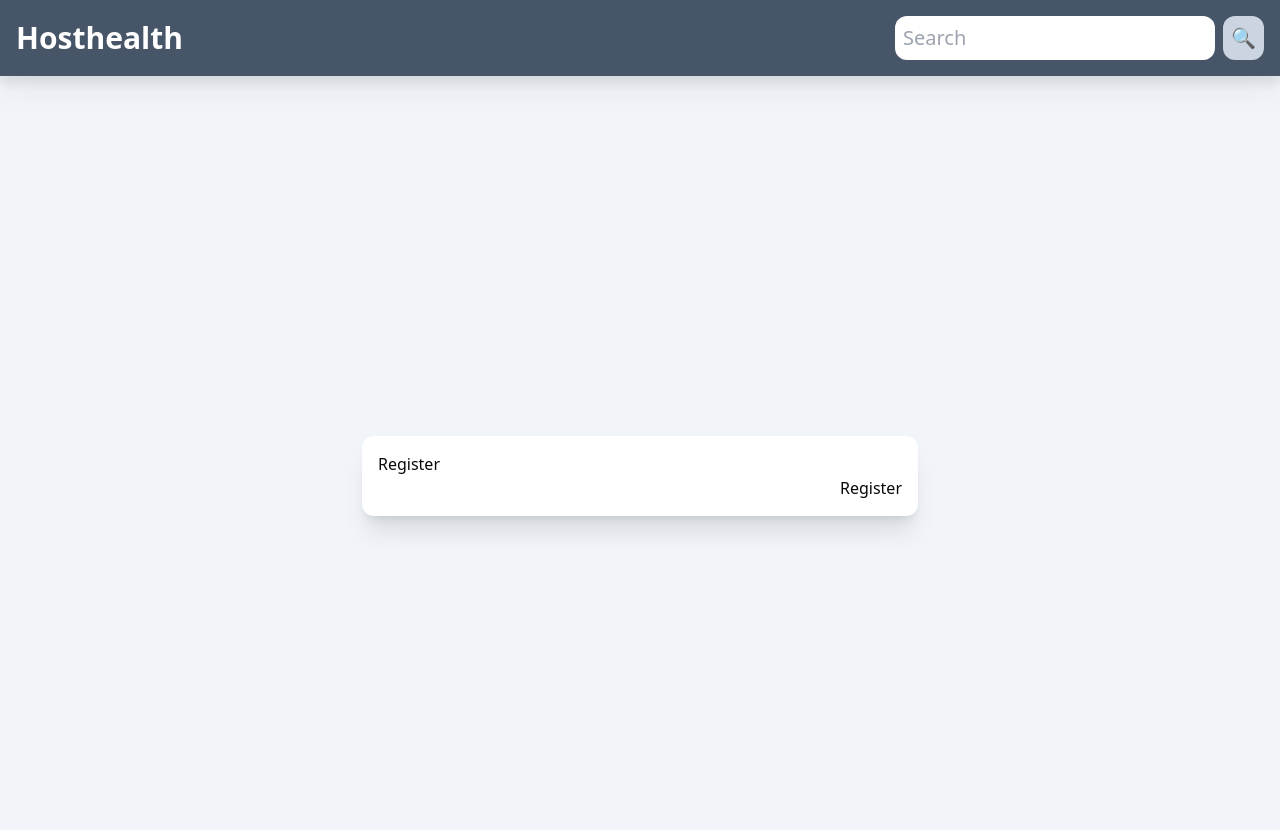
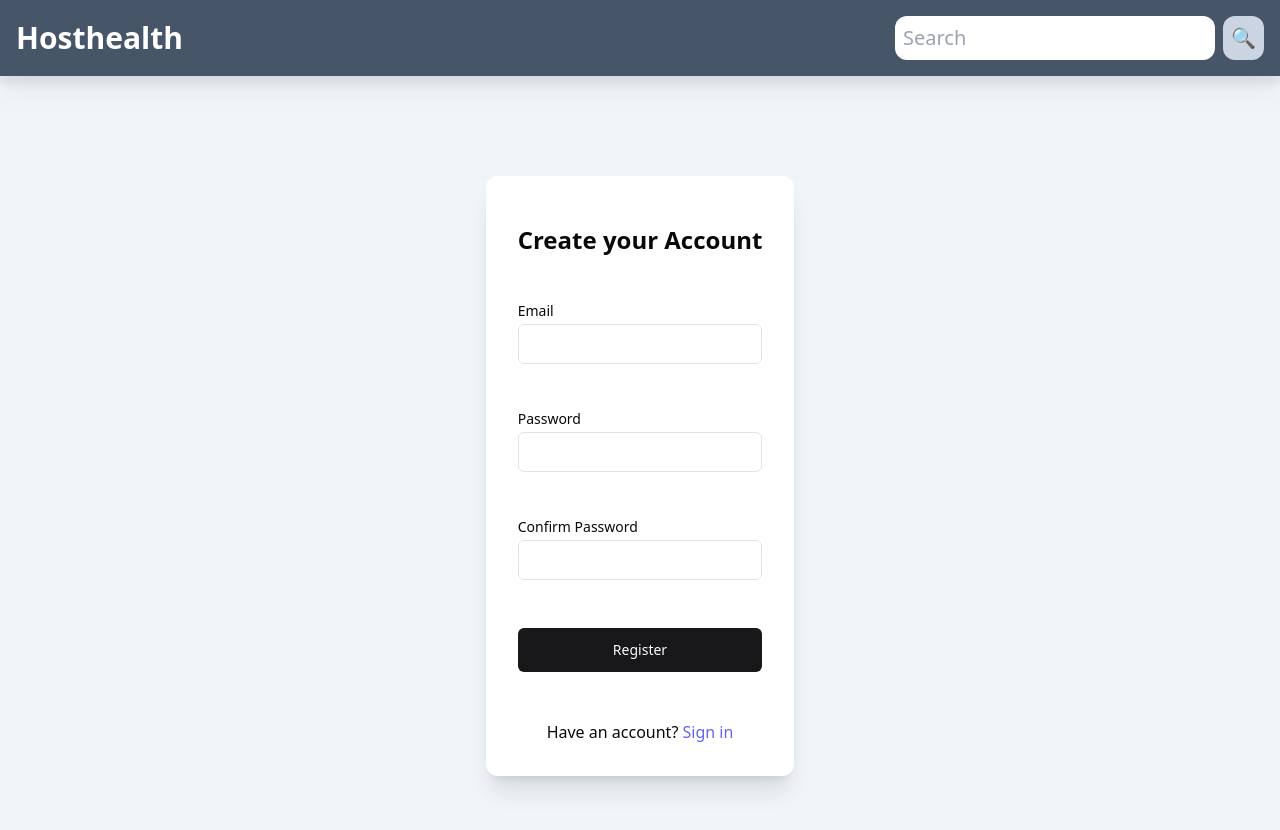
Before and after one commit to jingfreeks/hosthealthweb, a Next.js app: page /register in a window 1280 px wide. Shown: the top 830 px of the page. Built offline with nearby package versions, Linux system fonts and the light colour scheme.

Commit message:
add registration screen

```diff
--- /dev/null
+++ b/src/app/components/ui/index.tsx
@@ -0,0 +1,3 @@
+export {Button, buttonVariants} from './button'
+export {Input} from './input'
+export {Label} from './label'
--- a/src/app/register/form.tsx
+++ b/src/app/register/form.tsx
@@ -1,15 +1,52 @@
-import React from "react";
+'use client'
+import React,{useState} from "react";
+import { useRouter } from 'next/navigation';
+import { Input, Button,Label } from "@/components/ui";
+export const RegisterForm = () => {
+  const [email,setEmail]=useState('')
+  const [password,setPassword]=useState('')
+  const { push } = useRouter();
+  const onSubmit = async(e: React.FormEvent) => {
+    e.preventDefault();
+    try{
+      // const response=await fetch('/api/register',{
+      //   method:'POST',
+      //   body:JSON.stringify({
+      //     email,password
+      //   }),
+      //   headers:{
+      //     'Content-Type':'application/json'
+      //   }
+      // })
+      // if(response.ok){
 
-export const RegisterForm = () => {
-  const onSubmit = (e: React.FormEvent) => {
-    e.preventDefault();
-    console.log("test");
+      // }
+      push('/')
+    }catch(error){
+
+    }
   };
   return (
-    <form>
-      <input />
-      <input />
-      <button>Register</button>
+    <form onSubmit={onSubmit}
+    className="space-y-12 w[400px]">
+
+      <div className="grid w-full max-w-sm items-center gap-1.5">
+        <Label htmlFor="email">Email</Label>
+        <Input id="email" type="email" value={email} onChange={(e)=>setEmail(e.target.value)}/>
+      </div>
+
+      <div className="grid w-full max-w-sm items-center gap-1.5">
+        <Label htmlFor="password">Password</Label>
+        <Input id="password" type="password" value={password} onChange={(e)=>setPassword(e.target.value)}/>
+      </div>
+      <div className="grid w-full max-w-sm items-center gap-1.5">
+        <Label htmlFor="password">Confirm Password</Label>
+        <Input id="password" type="password" value={password} onChange={(e)=>setPassword(e.target.value)}/>
+      </div>
+      <div className="w-full">
+        <Button className="w-full" size={"lg"}>Register</Button>
+      </div>
+
     </form>
   );
 };
--- a/src/app/register/page.tsx
+++ b/src/app/register/page.tsx
@@ -1,11 +1,14 @@
 import React from "react";
+import Link from "next/link";
 import {RegisterForm} from './form'
 export default function RegisterPage() {
   return (
     <div className="h-screen w-screen flex justify-center items-center bg-slate-100">
-      <div className="shadow-xl p-4 bg-white rounded-xl">
-        <h1>Register</h1>
+      <div className="shadow-xl px-8 pb-8 pt-12 bg-white rounded-xl space-y-12">
+        <h1 className="font-semibold text-2xl">Create your Account</h1>
         <RegisterForm />
+        <p className="text-center">
+          Have an account? <Link className='text-indigo-500 hover:underline' href="/login">Sign in</Link></p>
       </div>
 
     </div>
--- a/tsconfig.json
+++ b/tsconfig.json
@@ -21,7 +21,7 @@
     ],
     "baseUrl": ".",
     "paths": {
-      "@/*": ["./src/*"]
+      "@/*": ["./src/*","./src/app/*"]
     }
   },
   "include": ["next-env.d.ts", "**/*.ts", "**/*.tsx", ".next/types/**/*.ts"],
```
